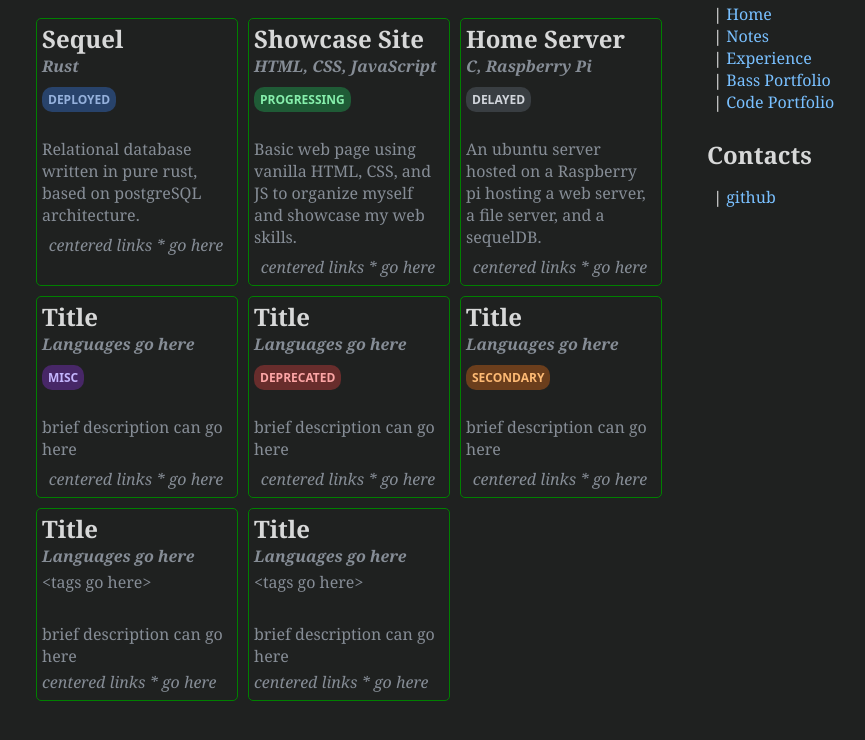
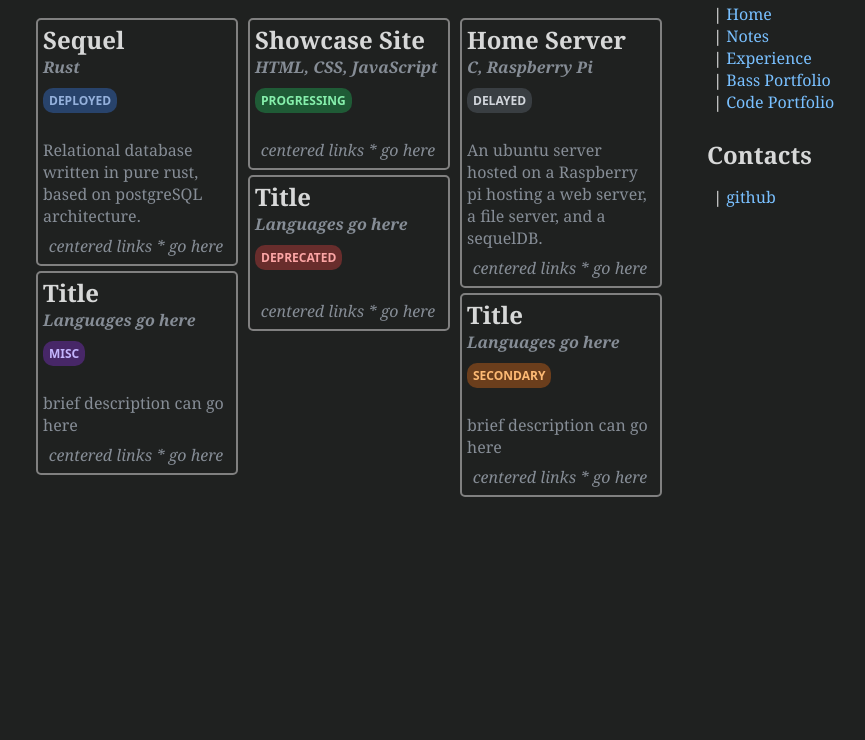
Before and after one commit to Bens-Jammin/Demo-Site, a plain HTML site: page code_portfolio.html in a window 1280 px wide. Shown: the part 110-850 px from the top of the page, without its empty margins (121-986 px from the left). After the commit the page ends 800 px from the top, so only its background shows below. Drawn offline with nearby package versions, Linux system fonts and the light colour scheme.

Commit message:
updated grid

```diff
--- a/code_portfolio.html
+++ b/code_portfolio.html
@@ -15,31 +15,13 @@
             <div class="content" id="content">
                 <h1>Code Portfolio</h1>
                 <div class="portfolio-section">
+                    <div class="column" id="col-1">
                         <div class="portfolio-entry">
                             <h2>Sequel</h2>
                             <i><h4>Rust</h4></i>
                             <span class="tag" data-type="deployed"></span>
                             <br>
                             <p>Relational database written in pure rust, based on postgreSQL architecture. </p>
-                        <i style="display: flex; justify-content:center;">
-                            <p>centered links * go here</p>
-                        </i>
-                    </div>
-                    <div class="portfolio-entry">
-                        <h2>Showcase Site</h2>
-                        <i><h4>HTML, CSS, JavaScript</h4></i>
-                        <span class="tag" data-type="progressing"></span><br>
-                        <p>Basic web page using vanilla HTML, CSS, and JS to organize myself and showcase my web skills.</p>
-                        <i style="display: flex; justify-content:center;">
-                            <p>centered links * go here</p>
-                        </i>
-                    </div>
-                    <div class="portfolio-entry">
-                        <h2>Home Server</h2>
-                        <i><h4>C, Raspberry Pi</h4></i>
-                        <span class="tag" data-type="delayed"></span>
-                        <br>
-                        <p>An ubuntu server hosted on a Raspberry pi hosting a web server, a file server, and a sequelDB.</p>
                             <i style="display: flex; justify-content:center;">
                             <p>centered links * go here</p>
                             </i>
@@ -54,12 +36,36 @@
                             <p>centered links * go here</p>
                             </i>
                         </div>
+
+                    </div>
+                    <div class="column" id="col-2">
+                        <div class="portfolio-entry">
+                            <h2>Showcase Site</h2>
+                            <i><h4>HTML, CSS, JavaScript</h4></i>
+                            <span class="tag" data-type="progressing"></span><br>
+                            <!-- <p>Basic web page using vanilla HTML, CSS, and JS to organize myself and showcase my web skills.</p> -->
+                            <i style="display: flex; justify-content:center;">
+                            <p>centered links * go here</p>
+                            </i>
+                        </div>
                         <div class="portfolio-entry">
                             <h2>Title</h2>
                             <i><h4>Languages go here</h4></i>
                             <span class="tag" data-type="deprecated"></span>
                             <br>
-                        <p>brief description can go here</p>
+                            <p></p>
+                            <i style="display: flex; justify-content:center;">
+                            <p>centered links * go here</p>
+                            </i>
+                        </div>
+                    </div>
+                    <div class="column" id="col-3">
+                        <div class="portfolio-entry">
+                            <h2>Home Server</h2>
+                            <i><h4>C, Raspberry Pi</h4></i>
+                            <span class="tag" data-type="delayed"></span>
+                            <br>
+                            <p>An ubuntu server hosted on a Raspberry pi hosting a web server, a file server, and a sequelDB.</p>
                             <i style="display: flex; justify-content:center;">
                             <p>centered links * go here</p>
                             </i>
@@ -74,27 +80,7 @@
                             <p>centered links * go here</p>
                             </i>
                         </div>
-                    <div class="portfolio-entry">
-                        <h2>Title</h2>
-                        <i><h4>Languages go here</h4></i>
-                        <p>&lt;tags go here&gt; </p>
-                        <br>
-                        <p>brief description can go here</p>
-                        <i>
-                            <p>centered links * go here</p>
-                        </i>
                     </div>
-                    <div class="portfolio-entry">
-                        <h2>Title</h2>
-                        <i><h4>Languages go here</h4></i>
-                        <p>&lt;tags go here&gt; </p>
-                        <br>
-                        <p>brief description can go here</p>
-                        <i>
-                            <p>centered links * go here</p>
-                        </i>
-                    </div>
-
                 </div>
             </div>
             <div class="menu">
--- a/styling/portfolio.css
+++ b/styling/portfolio.css
@@ -80,7 +80,7 @@ h1, h2 { margin: 25px 10px 15px 0; color: var(--dark-text-emph); font-weight: 60
     margin: 5px;
     border-radius: 5px;
     padding: 3px 5px;
-    border: 1px solid green;
+    border: 2px solid grey;
 }
 
 .tag {
```
Lines whose indentation alone changed are shown as unchanged.
